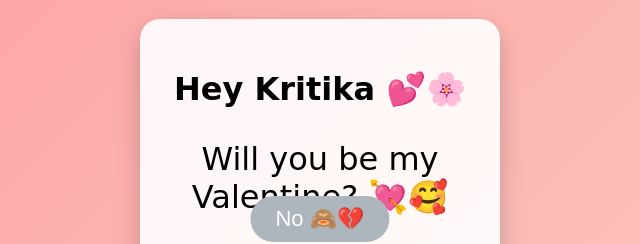
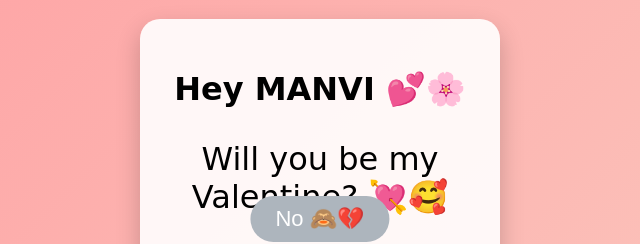
Before and after one commit to loveshpaliwal07-jpg/kritika-valentine, a plain HTML site: page index.html in a window 1280 px wide. Shown: the part 201-445 px from the top of the page, 320-960 px from the left. Drawn offline with Linux system fonts and the light colour scheme.

Commit message:
Update index.html

```diff
--- a/index.html
+++ b/index.html
@@ -1,7 +1,7 @@
 <!DOCTYPE html>
 <html>
 <head>
-  <title>For Kritika 💖</title>
+  <title>For MANVI 💖</title>
   <style>
     body {
       margin:0;
@@ -72,7 +72,7 @@
 <body>
 
 <div class="container">
-  <h1>Hey Kritika 💕🌸</h1>
+  <h1>Hey MANVI 💕🌸</h1>
   <p style="font-size:32px;">Will you be my Valentine? 💘🥰</p>
   <p style="font-size:20px;">You already make my heart smile 💖✨</p>
 
@@ -138,4 +138,5 @@
 </script>
 
 </body>
+
 </html>
```
